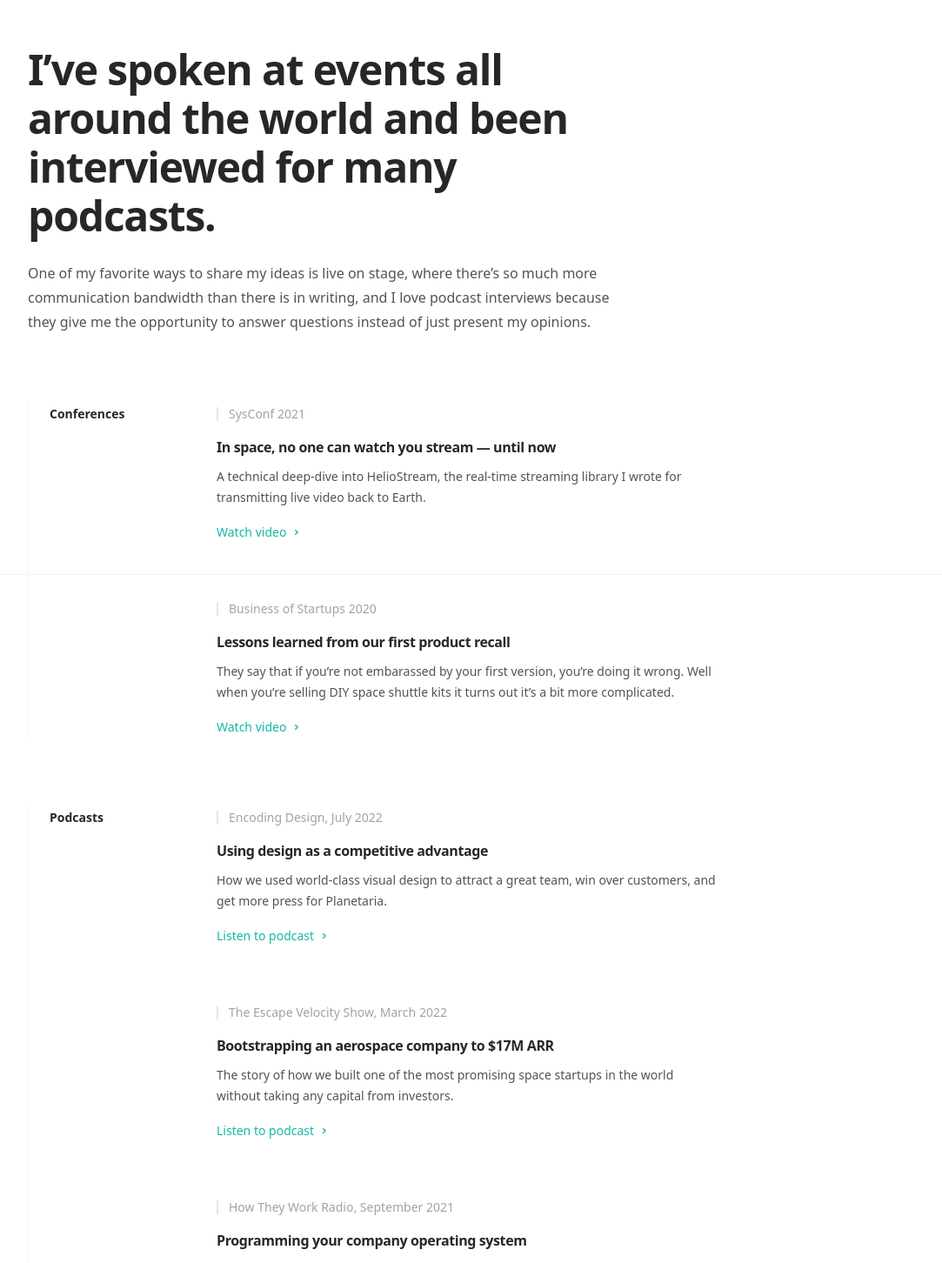
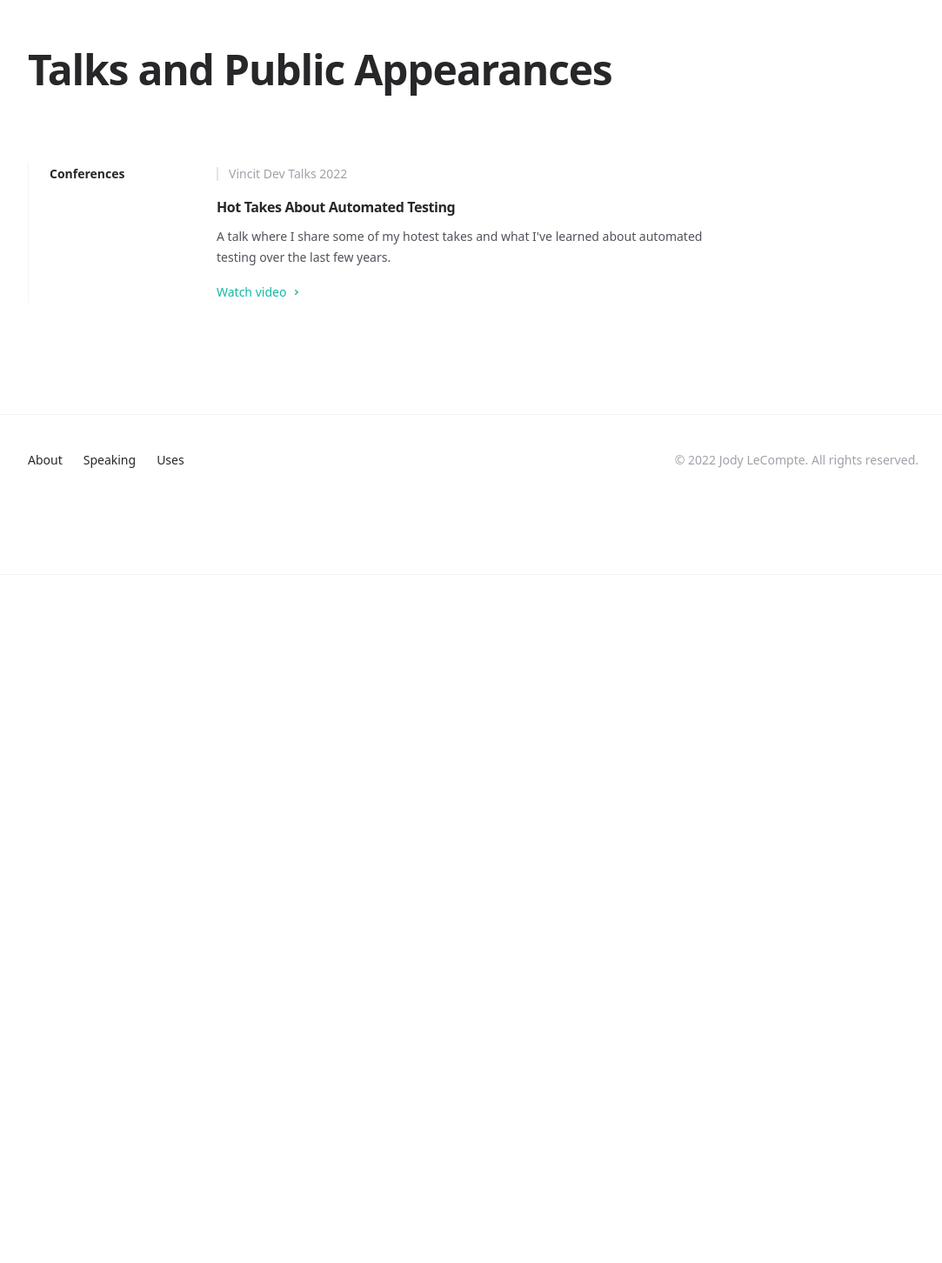
Before and after one commit to pahosler/jodylecompte.com, a Next.js app: page /speaking in a window 1280 px wide. Shown: the part 140-1592 px from the top of the page at 87% size, without its empty margins (96-1179 px from the left). After the commit the page ends 800 px from the top, so only its background shows below. Built offline with nearby package versions, Linux system fonts and the light colour scheme.

Commit message:
Talks page v1

```diff
--- a/src/components/Card.tsx
+++ b/src/components/Card.tsx
@@ -20,6 +20,7 @@ type CardProps = {
   className?: string;
   children?: React.ReactNode;
   href?: string;
+  target?: string;
 };
 
 export function Card({
@@ -36,11 +37,11 @@ export function Card({
   );
 }
 
-Card.Link = function CardLink({ children, href, ...props }) {
+Card.Link = function CardLink({ children, href, target, ...props }: CardProps) {
   return (
     <>
       <div className="absolute -inset-y-6 -inset-x-4 z-0 scale-95 bg-zinc-50 opacity-0 transition group-hover:scale-100 group-hover:opacity-100 dark:bg-zinc-800/50 sm:-inset-x-6 sm:rounded-2xl" />
-      <Link href={href} {...props}>
+      <Link href={href} target={target} {...props}>
         <span className="absolute -inset-y-6 -inset-x-4 z-20 sm:-inset-x-6 sm:rounded-2xl" />
         <span className="relative z-10">{children}</span>
       </Link>
@@ -52,10 +53,17 @@ Card.Title = function CardTitle({
   as: Component = 'h2',
   href,
   children,
+  target,
 }: CardProps) {
   return (
     <Component className="text-base font-semibold tracking-tight text-zinc-800 dark:text-zinc-100">
-      {href ? <Card.Link href={href}>{children}</Card.Link> : children}
+      {href ? (
+        <Card.Link href={href} target={target}>
+          {children}
+        </Card.Link>
+      ) : (
+        children
+      )}
     </Component>
   );
 };
--- a/src/pages/speaking/index.tsx
+++ b/src/pages/speaking/index.tsx
@@ -12,10 +12,19 @@ function SpeakingSection({ children, ...props }) {
   );
 }
 
-function Appearance({ title, description, event, cta, href }) {
+type AppearanceProps = {
+  title: string;
+  description: string;
+  event: string;
+  cta: string;
+  href: string;
+  target?: string;
+};
+
+function Appearance({ title, description, event, cta, href, target }) {
   return (
     <Card as="article">
-      <Card.Title as="h3" href={href}>
+      <Card.Title as="h3" href={href} target={target}>
         {title}
       </Card.Title>
       <Card.Eyebrow decorate>{event}</Card.Eyebrow>
@@ -35,48 +44,16 @@ export default function Speaking() {
           content="I’ve spoken at events all around the world and been interviewed for many podcasts."
         />
       </Head>
-      <SimpleLayout
-        title="I’ve spoken at events all around the world and been interviewed for many podcasts."
-        intro="One of my favorite ways to share my ideas is live on stage, where there’s so much more communication bandwidth than there is in writing, and I love podcast interviews because they give me the opportunity to answer questions instead of just present my opinions."
-      >
+      <SimpleLayout title="Talks and Public Appearances" intro="">
         <div className="space-y-20">
           <SpeakingSection title="Conferences">
             <Appearance
-              href="#"
-              title="In space, no one can watch you stream — until now"
-              description="A technical deep-dive into HelioStream, the real-time streaming library I wrote for transmitting live video back to Earth."
-              event="SysConf 2021"
+              href="https://www.youtube.com/watch?v=6pEmBCmRSps"
+              target="_blank"
+              title="Hot Takes About Automated Testing"
+              description="A talk where I share some of my hotest takes and what I've learned about automated testing over the last few years."
+              event="Vincit Dev Talks 2022"
               cta="Watch video"
-            />
-            <Appearance
-              href="#"
-              title="Lessons learned from our first product recall"
-              description="They say that if you’re not embarassed by your first version, you’re doing it wrong. Well when you’re selling DIY space shuttle kits it turns out it’s a bit more complicated."
-              event="Business of Startups 2020"
-              cta="Watch video"
-            />
-          </SpeakingSection>
-          <SpeakingSection title="Podcasts">
-            <Appearance
-              href="#"
-              title="Using design as a competitive advantage"
-              description="How we used world-class visual design to attract a great team, win over customers, and get more press for Planetaria."
-              event="Encoding Design, July 2022"
-              cta="Listen to podcast"
-            />
-            <Appearance
-              href="#"
-              title="Bootstrapping an aerospace company to $17M ARR"
-              description="The story of how we built one of the most promising space startups in the world without taking any capital from investors."
-              event="The Escape Velocity Show, March 2022"
-              cta="Listen to podcast"
-            />
-            <Appearance
-              href="#"
-              title="Programming your company operating system"
-              description="On the importance of creating systems and processes for running your business so that everyone on the team knows how to make the right decision no matter the situation."
-              event="How They Work Radio, September 2021"
-              cta="Listen to podcast"
             />
           </SpeakingSection>
         </div>
```
Also changed, not shown: src/pages/gear/index.tsx (renamed from src/pages/gear/gear.tsx).
